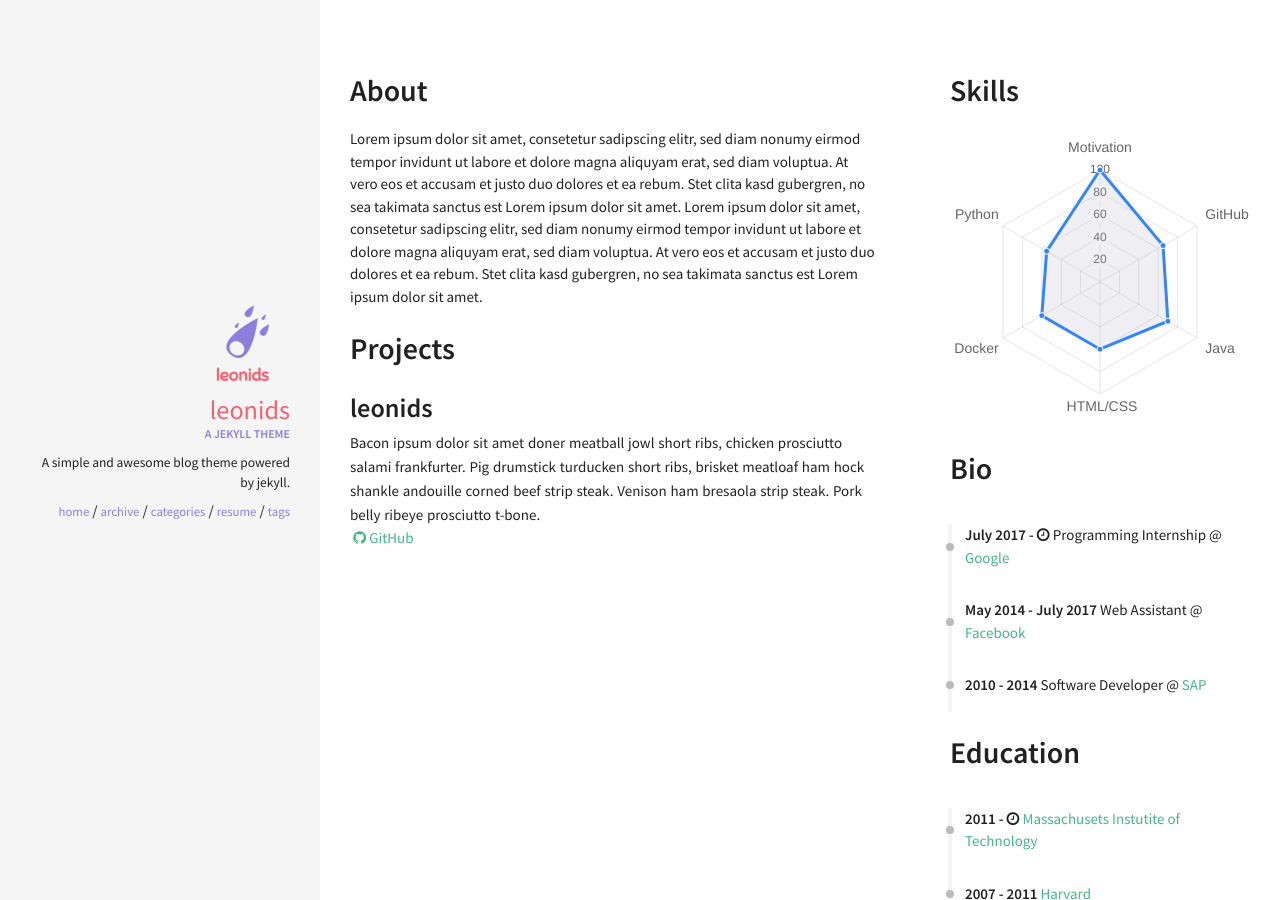
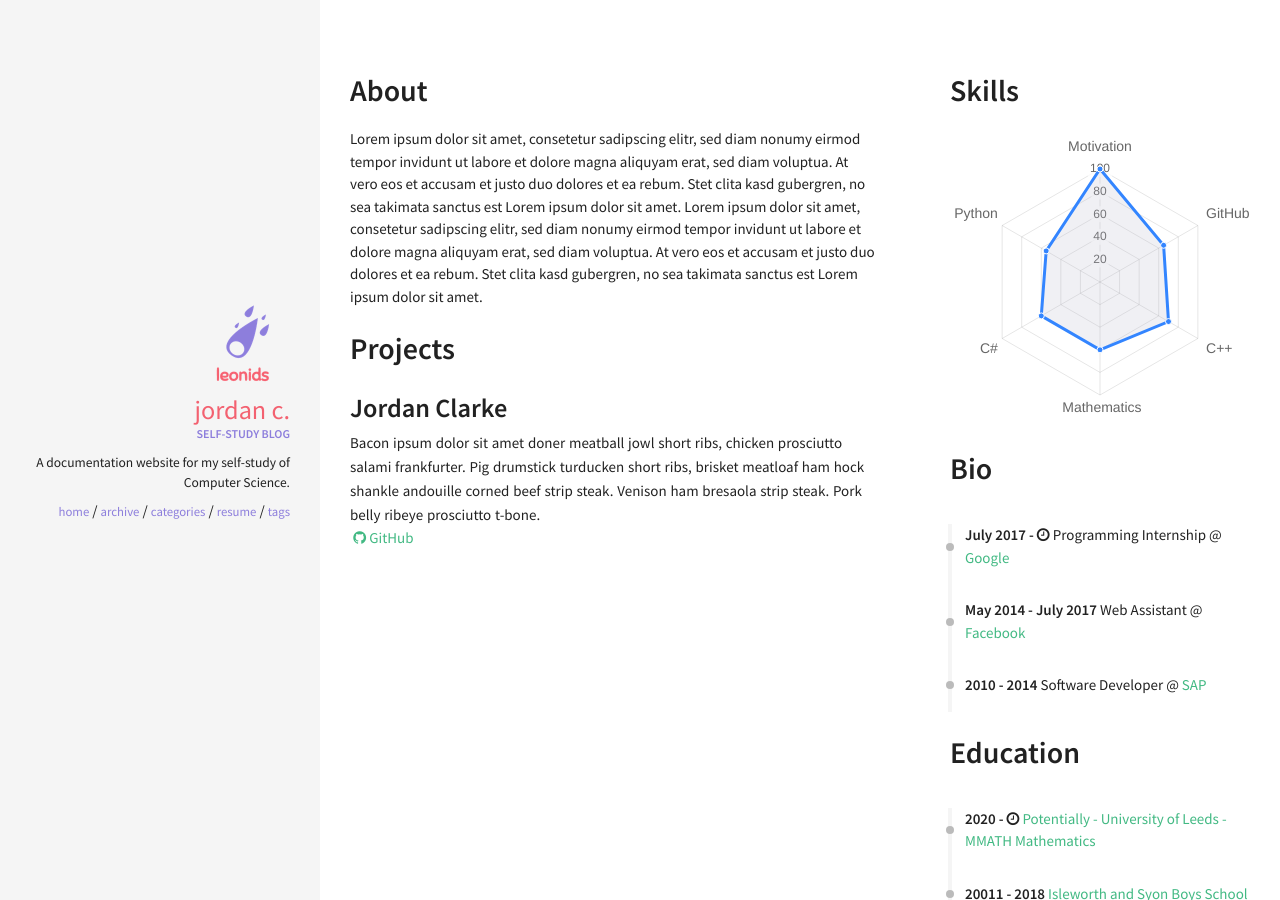
Before and after one commit to JSOClarke/JSOClarke.github.io, a Jekyll site: the page built from resume.html, in a window 1280 px wide. Built offline with Jekyll 4.4.1, drawn with Linux system fonts in a browser that asks for light colours; nearby versions of some CDN libraries.

Commit message:
ALOT Cant remember

```diff
--- a/_config.yml
+++ b/_config.yml
@@ -3,9 +3,9 @@
 # Site wide configuration
 ####################################
 #
-title: Leonids
-email:
-description: A simple and awesome blog theme powered by jekyll.
+title: Jordan C.
+email: JSOClarke@gmail.com
+description: A documentation website for my self-study of Computer Science.
 url: # the base hostname & protocol for your site
 keywords: ["blog", "jekyll"]
 
@@ -14,7 +14,7 @@ keywords: ["blog", "jekyll"]
 # Jekyll configuration
 ####################################
 #
-timezone:          Europe/Paris
+timezone:          Europe/London
 markdown:          kramdown
 highlighter:       rouge
 excerpt_separator: <!--more-->
@@ -33,13 +33,13 @@ kramdown:
 ####################################
 #
 owner:
-  name: Leonids
+  name: Jordan C.
   avatar: leonids-logo.png
-  job: "A jekyll theme"
-  bio: "A simple and awesome blog theme powered by jekyll."
+  job: "Self-Study Blog"
+  bio: "A documentation website for my self-study of Computer Science."
   email:
   disqus-shortname:
-  twitter: #username
+  twitter: #JSOClarke
   facebook: #username
   google:
     plus: #username
--- a/_data/index/education.yml
+++ b/_data/index/education.yml
@@ -1,8 +1,8 @@
-- name: Massachusets Instutite of Technology
-  link: http://web.mit.edu/
-  date: 2011 - <i class="fa fa-clock-o" aria-hidden="true" title="Until Now"></i>
-  descr: <br> (expected graduation in 2019)
+- name: Potentially - University of Leeds - MMATH Mathematics
+  link: https://www.leeds.ac.uk/
+  date: 2020 - <i class="fa fa-clock-o" aria-hidden="true" title="Until Now"></i>
+  descr: <br> (expected graduation in 2023)
 
-- name: Harvard
+- name: Isleworth and Syon Boys School
   link: http://www.harvard.edu/
-  date: 2007 - 2011
+  date: 20011 - 2018
--- a/_data/index/projects.yml
+++ b/_data/index/projects.yml
@@ -1,4 +1,4 @@
-- name: leonids
+- name: Jordan Clarke
   descr: "Bacon ipsum dolor sit amet doner meatball jowl short ribs, chicken prosciutto salami frankfurter. Pig drumstick turducken short ribs, brisket meatloaf ham hock shankle andouille corned beef strip steak. Venison ham bresaola strip steak. Pork belly ribeye prosciutto t-bone."
   image: pong.png
-  github: https://github.com/renyuanz/leonids
+  github: https://github.com/JSOClarke
--- a/_data/index/skills.yml
+++ b/_data/index/skills.yml
@@ -2,5 +2,5 @@
 
 label: Ability
 id : cs
-aspects: Motivation, GitHub, Java, HTML/CSS, Docker, Python
+aspects: Motivation, GitHub, C++, Mathematics, C#, Python
 percentage: 100, 65, 70, 60, 60, 55
```
